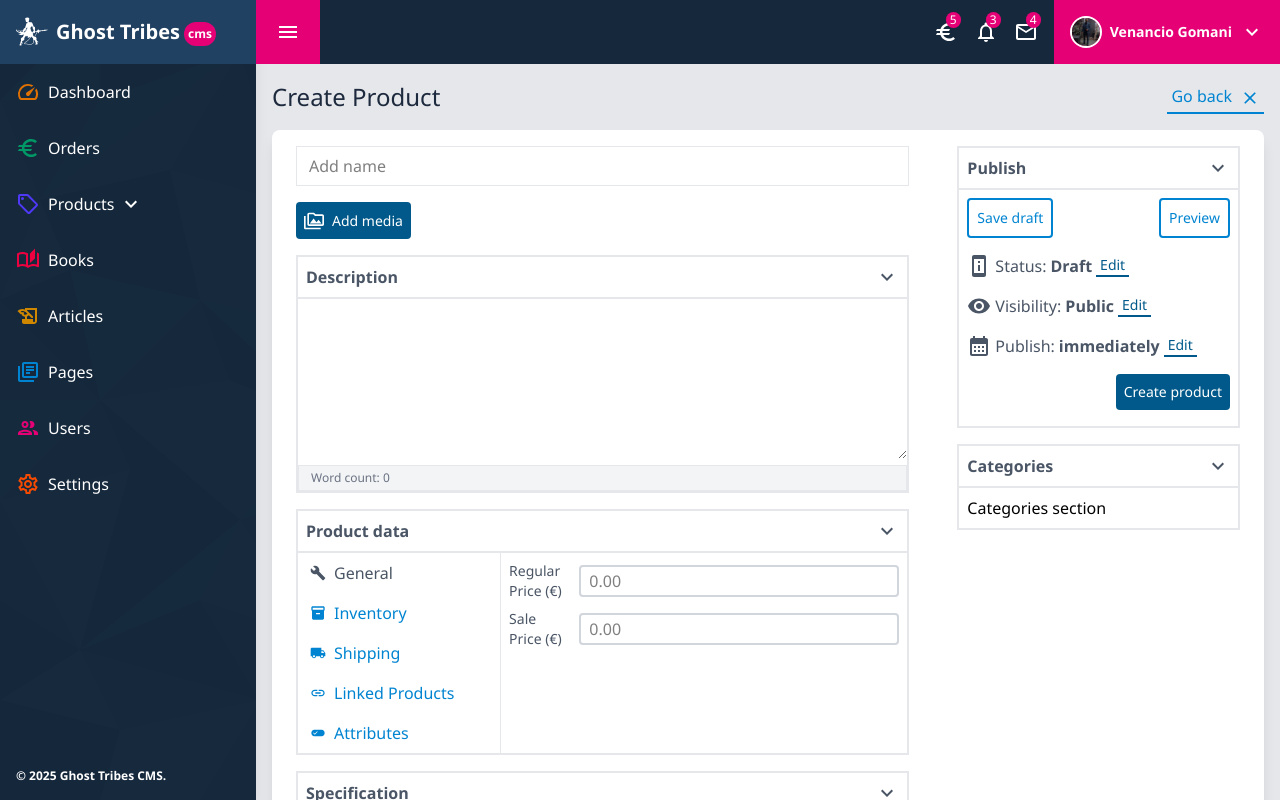
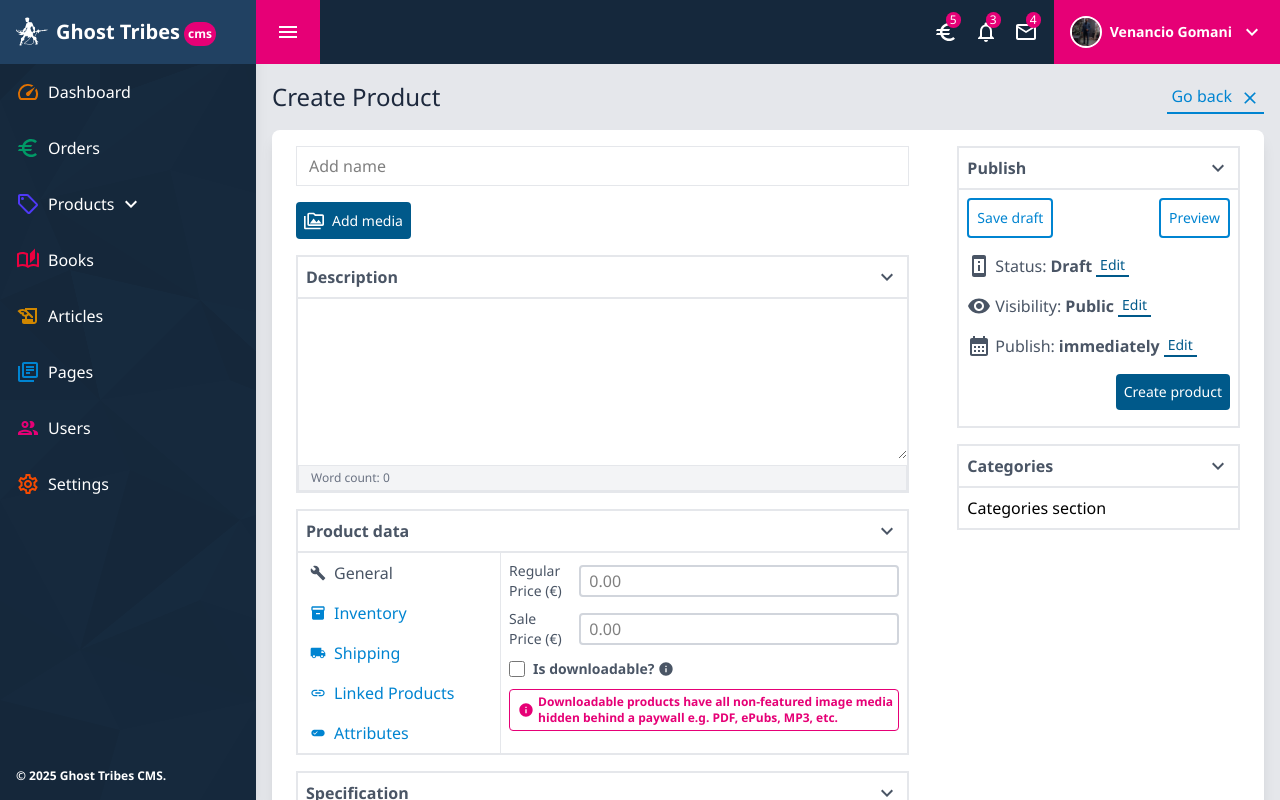
Before and after one commit to venanciogomani/ghosttribes-cms, a React (Vite) app: page /admin/products/create in a window 1280 px wide. Built offline with nearby package versions, Linux system fonts and the light colour scheme; what wretch would draw is missing.

Commit message:
set downloadable media attribute

```diff
--- a/src/components/concepts/products/CreateProduct/ProductData.tsx
+++ b/src/components/concepts/products/CreateProduct/ProductData.tsx
@@ -4,6 +4,7 @@ import InventoryIcon from '@mui/icons-material/Inventory';
 import LocalShippingIcon from '@mui/icons-material/LocalShipping';
 import LinkIcon from '@mui/icons-material/Link';
 import EditAttributesIcon from '@mui/icons-material/EditAttributes';
+import InfoIcon from '@mui/icons-material/Info';
 
 export default function ProductData() {
   const [tabSelected, setTabSelected] = useState(ITab.GENERAL);
@@ -120,6 +121,20 @@ function GeneralTab() {
         type="number"
         placeholder="0.00"
       />
+      <div className="flex items-center">
+        <input type="checkbox" className="h-4 w-4" onChange={() => {}} />
+        <span className="ml-2 text-gray-600 text-sm font-semibold">
+          Is downloadable?
+        </span>
+        <InfoIcon className="text-gray-600 p-1 cursor-pointer" />
+      </div>
+      <div className="flex items-center mt-2 border border-pink-600 p-1 rounded">
+        <InfoIcon className="text-pink-600 p-1" />
+        <span className="text-pink-600 text-xs font-semibold">
+          Downloadable products have all non-featured image media hidden behind
+          a paywall e.g. PDF, ePubs, MP3, etc.
+        </span>
+      </div>
     </>
   );
 }
```
